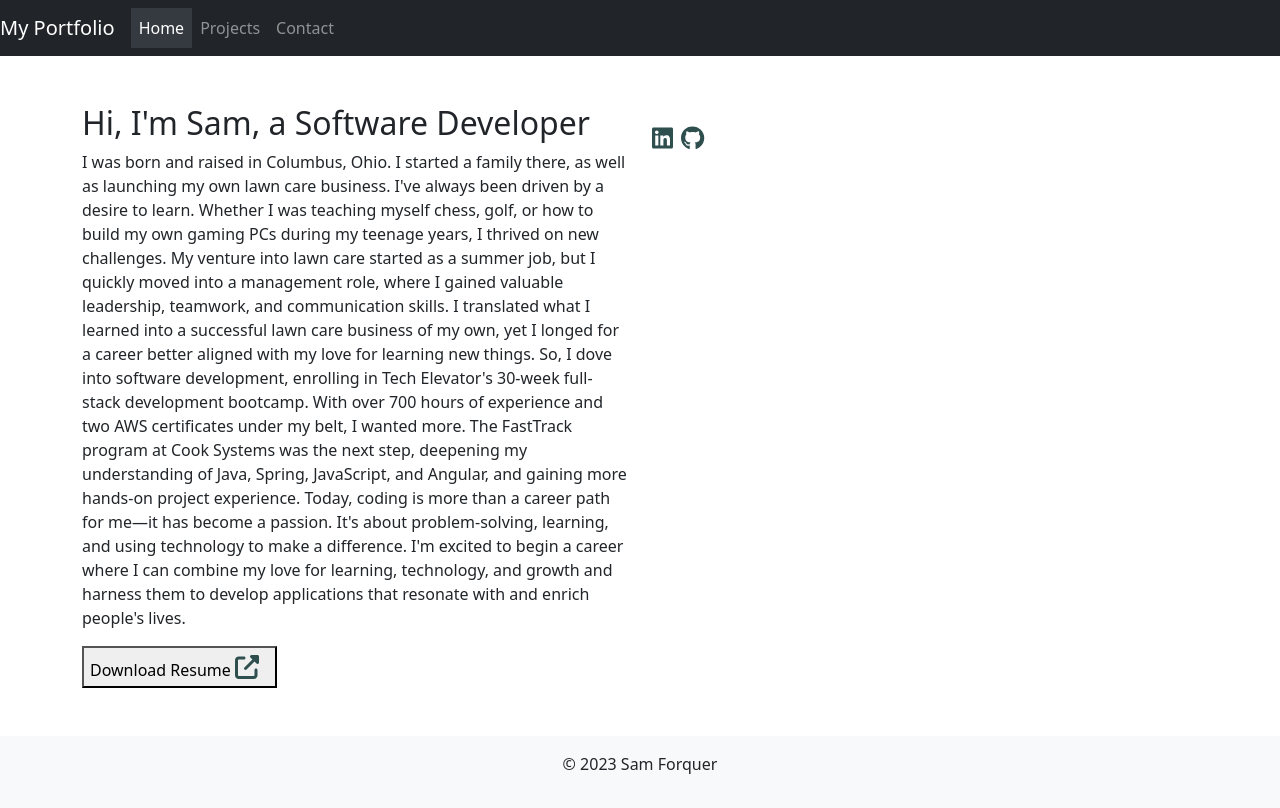
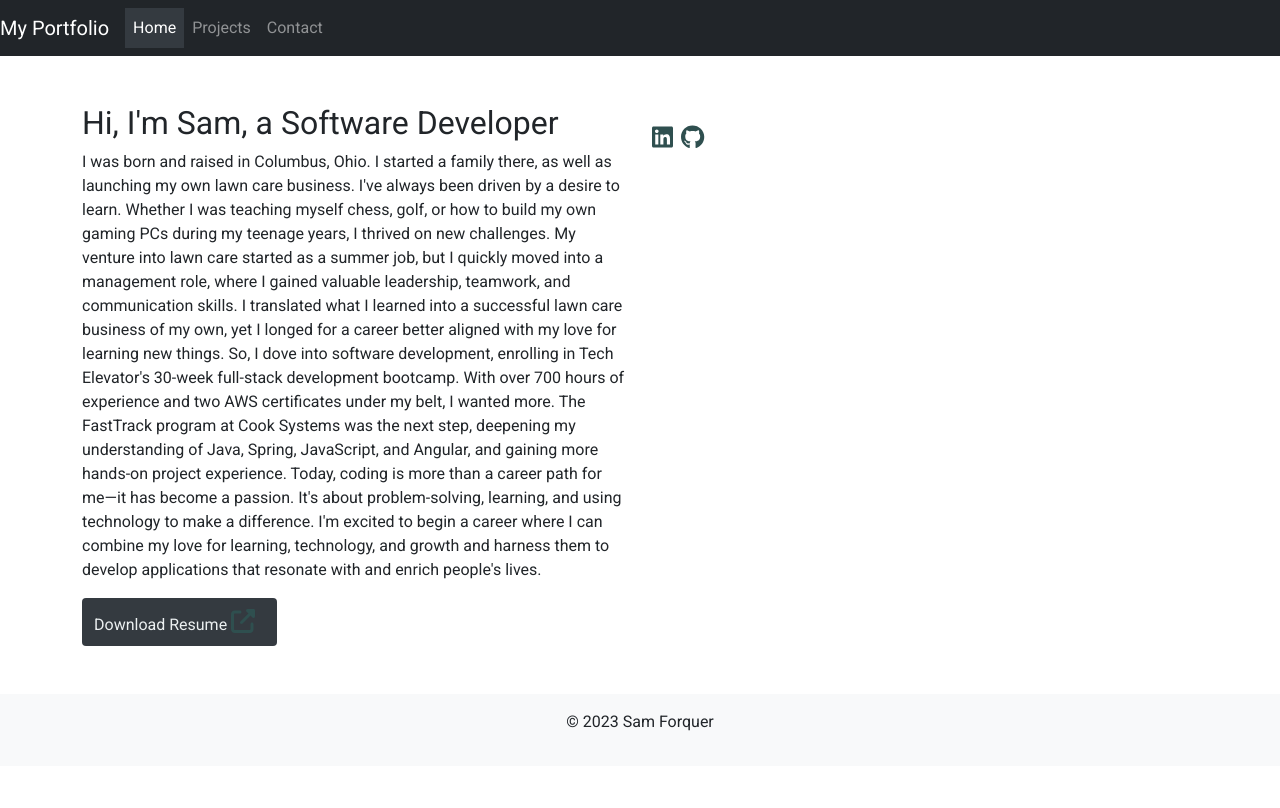
Before and after one commit to Samforquer/portfolio, an Angular app: page /home in a window 1280 px wide. Built offline with nearby package versions, Linux system fonts and the light colour scheme; no server answers.

Commit message:
added styling to homepage

```diff
--- a/src/app/home/home.component.css
+++ b/src/app/home/home.component.css
@@ -24,3 +24,16 @@ fa-icon {
 #pic-bio div {
     margin-top: 1rem;
 }
+
+.btn-custom {
+  background-color: #343a40;
+  color: #ecf0f1;
+  border: none;
+  border-radius: 4px;
+  transition: background-color 0.3s;
+}
+
+.btn-custom:hover {
+  background-color: #34495e;
+  color: #ecf0f1;
+}
--- a/src/app/home/home.component.html
+++ b/src/app/home/home.component.html
@@ -7,28 +7,31 @@
                 I've always been driven by a desire to learn. Whether I was teaching myself chess, golf,
                 or how to build my own gaming PCs during my teenage years, I thrived on new challenges.
                 My venture into lawn care started as a summer job, but I quickly moved into a management role,
-            where I gained valuable leadership, teamwork, and communication skills. I translated what I learned into a
+                where I gained valuable leadership, teamwork, and communication skills. I translated what I learned into
+                a
                 successful lawn care business of my own,
                 yet I longed for a career better aligned with my love for learning new things. So, I dove into software
                 development, enrolling in Tech Elevator's 30-week full-stack development
-            bootcamp. With over 700 hours of experience and two AWS certificates under my belt, I wanted more. The FastTrack
+                bootcamp. With over 700 hours of experience and two AWS certificates under my belt, I wanted more. The
+                FastTrack
                 program at Cook Systems was the next step, deepening my understanding of Java,
                 Spring, JavaScript, and Angular, and gaining more hands-on project experience.
-            Today, coding is more than a career path for me—it has become a passion. It's about problem-solving, learning,
+                Today, coding is more than a career path for me—it has become a passion. It's about problem-solving,
+                learning,
                 and using technology to make a difference.
                 I'm excited to begin a career where I can combine my love for learning,
-            technology, and growth and harness them to develop applications that resonate with and enrich people's lives.
+                technology, and growth and harness them to develop applications that resonate with and enrich people's
+                lives.
             </p>
-    <a href="assets/resume.pdf" target="_blank" rel="noopener noreferrer">
-        <button>
+            <a href="assets/resume.pdf" target="_blank" rel="noopener noreferrer" class="btn btn-custom">
                 Download Resume
                 <fa-icon [icon]="faExternalLinkAlt"></fa-icon>
-        </button>
             </a>
 
         </div>
         <div id="pic-bio" class="col-lg-6">
-        <img *ngIf="profileData" [src]="profileData.avatar_url" class="img-fluid rounded-circle" alt="Profile Picture" />
+            <img *ngIf="profileData" [src]="profileData.avatar_url" class="img-fluid rounded-circle"
+                alt="Profile Picture" />
             <p *ngIf="profileData" class="mt-3">{{ profileData.bio }}</p>
             <div>
                 <a href="https://www.linkedin.com/in/samforquer" target="_blank">
--- a/src/index.html
+++ b/src/index.html
@@ -6,6 +6,10 @@
   <title>Sam Forquer - Portfolio</title>
   <base href="/">
   <meta name="viewport" content="width=device-width, initial-scale=1">
+  <link rel="preconnect" href="https://fonts.googleapis.com">
+  <link rel="preconnect" href="https://fonts.gstatic.com" crossorigin>
+  <link href="https://fonts.googleapis.com/css2?family=Open+Sans:wght@300;400&family=Roboto&display=swap"
+    rel="stylesheet">
   <link rel="icon" type="image/x-icon" href="favicon.ico">
   <link href="https://maxcdn.bootstrapcdn.com/bootstrap/4.5.2/css/bootstrap.min.css" rel="stylesheet">
   <script src="https://ajax.googleapis.com/ajax/libs/jquery/3.5.1/jquery.min.js"></script>
--- a/src/styles.css
+++ b/src/styles.css
@@ -1,4 +1,9 @@
 /* You can add global styles to this file, and also import other style files */
+body {
+    font-family: 'Open Sans', sans-serif;
+    font-family: 'Roboto', sans-serif;
+}
+
 footer {
     padding: 1rem 0;
     background-color: #f8f9fa;
```
Lines whose indentation alone changed are shown as unchanged.
